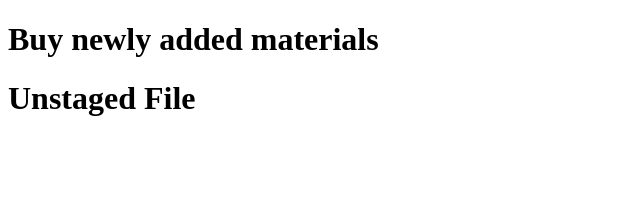
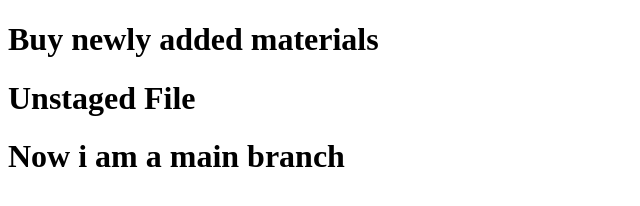
Before and after one commit to rico4pepe/cohort25, a plain HTML site: page buy.html in a window 1280 px wide. Shown: the whole page, without its empty margins (0-640 px from the left). Drawn offline with Linux system fonts and the light colour scheme.

Commit message:
New changes to main branch

```diff
--- a/buy.html
+++ b/buy.html
@@ -8,5 +8,6 @@
 <body>
 		<h1> Buy newly added materials </h1>
 		<h1> Unstaged File </h1>
+		<h1> Now i am a main branch </h1>
 </body>
 </html>
```
